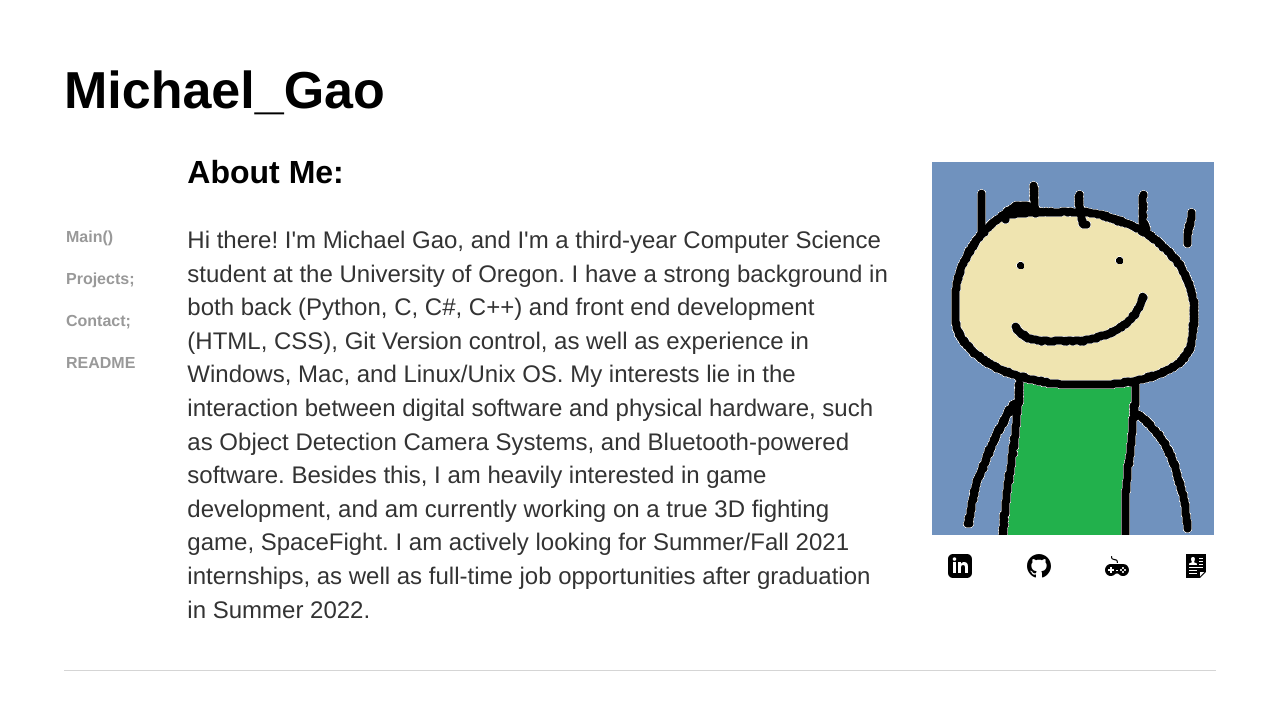
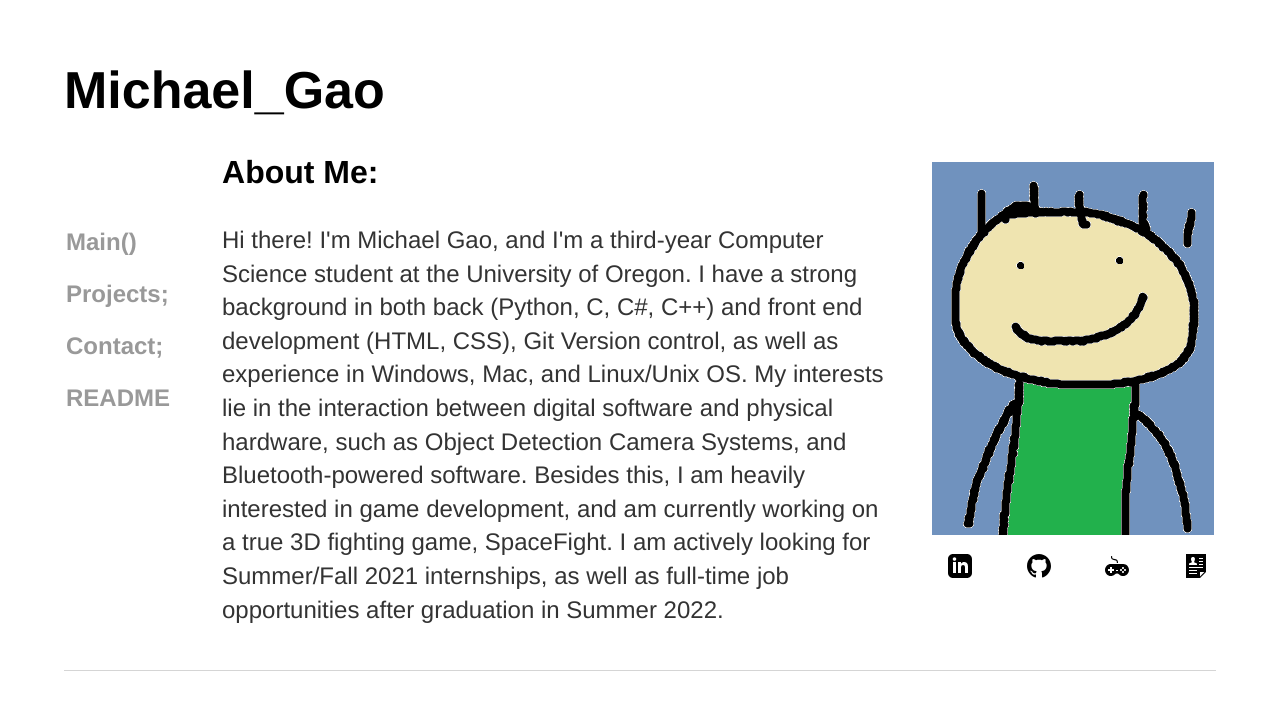
Before and after one commit to michael-c-gao/WebsiteOfMichael, a Jekyll site: the page built from index.html, in a window 1280 px wide. Shown: the top 710 px of the page. Built offline with Jekyll 4.4.1, drawn with Linux system fonts in a browser that asks for light colours.

Commit message:
Update main.css

```diff
--- a/css/main.css
+++ b/css/main.css
@@ -14,6 +14,13 @@ nav ul li, footer ul li {
     display: inline;
     margin-right: 20px;
 }
+
+li {
+    font-family: 'Helvetica', 'Arial', 'Sans-Serif';
+    font-size: 1.5em;
+
+}
+
 a {
     font-family:'Helvetica', 'Arial', 'Sans-Serif';
     text-decoration: none;
```
